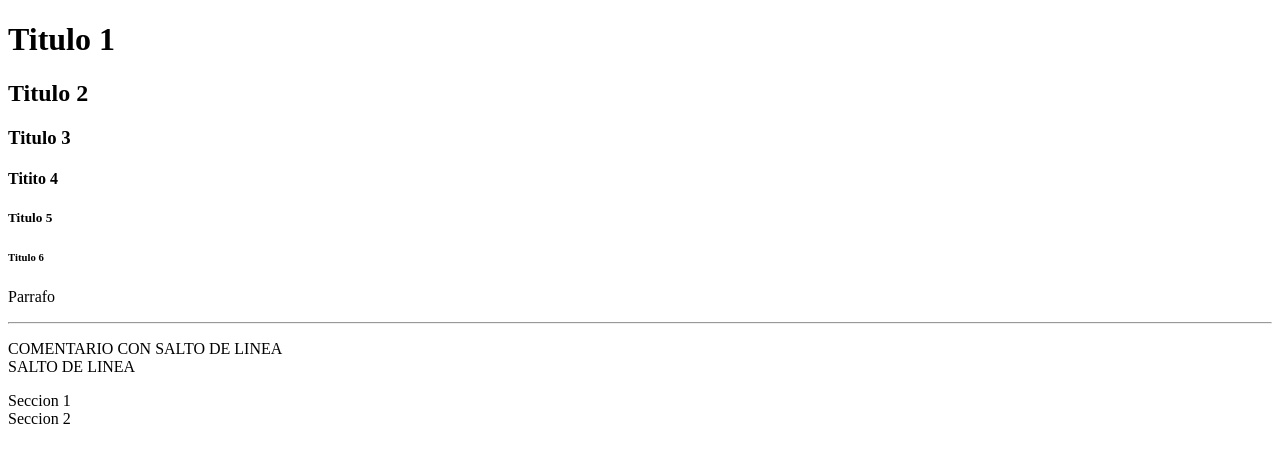
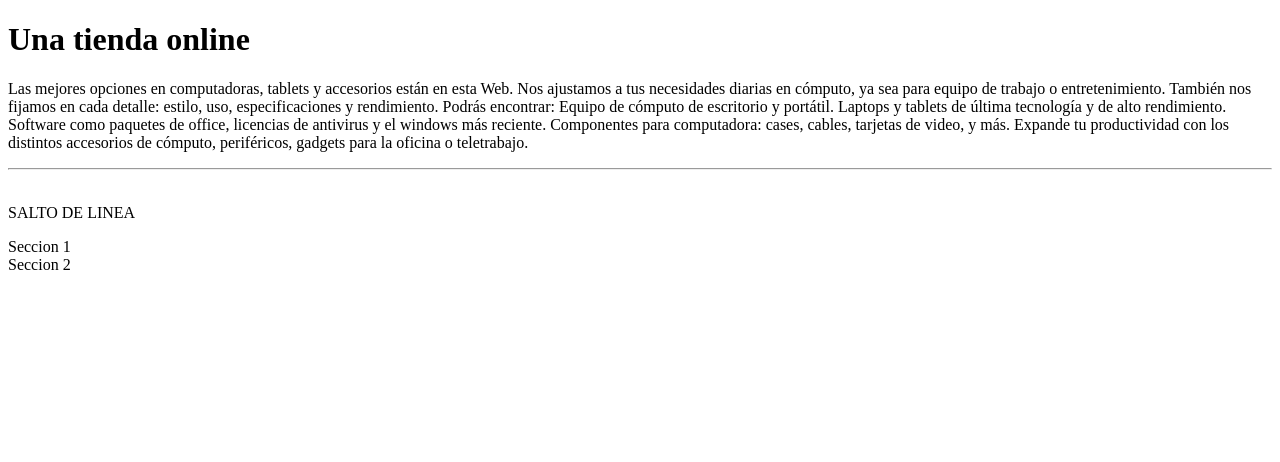
Before and after one commit to CristopherGS/Web, a plain HTML site: page index.html in a window 1280 px wide. Drawn offline with Linux system fonts and the light colour scheme.

Commit message:
se agrego una title and P

```diff
--- a/index.html
+++ b/index.html
@@ -4,22 +4,23 @@
     <meta charset="UTF-8">
     <meta http-equiv="X-UA-Compatible" content="IE=edge">
     <meta name="viewport" content="width=device-width, initial-scale=1.0">
-    <title>PRIMERA CLASE</title>
+    <title>Inicio</title>
 </head>
 <body>
     <!-- TITULOS -->
-    <h1>Titulo 1</h1>
-    <h2>Titulo 2</h2>
-    <h3>Titulo 3</h3>
-    <h4>Titito 4</h4>
-    <h5>Titulo 5</h5>
-    <h6>Titulo 6</h6>
+    <h1>Una tienda online</h1>
     <!-- PARRAFOS -->
-    <p>Parrafo</p>
+    <p>Las mejores opciones en computadoras, tablets y accesorios están en esta Web. Nos ajustamos a tus necesidades diarias en cómputo, ya sea para equipo de trabajo o entretenimiento. También nos fijamos en cada detalle: estilo, uso, especificaciones y rendimiento. Podrás encontrar:
+
+        Equipo de cómputo de escritorio  y portátil.
+        Laptops y tablets de última tecnología y de alto rendimiento.
+        Software como paquetes de office, licencias de antivirus y el windows más reciente.
+        Componentes para computadora: cases, cables, tarjetas de video, y más.
+        Expande tu productividad con los distintos accesorios de cómputo, periféricos, gadgets para la oficina o teletrabajo.</p>
     <!-- linea orizontal-->
     <hr/>
     <!-- PARRAFO CON SALTO DE LINEA -->
-    <p> COMENTARIO CON SALTO DE LINEA<br/>SALTO DE LINEA </p>
+    <p> <br/>SALTO DE LINEA </p>
     <!-- metodo DIV -->
     <div>Seccion 1</div>
     <div>Seccion 2</div>
```
Also changed, not shown: css/style.css (added).
